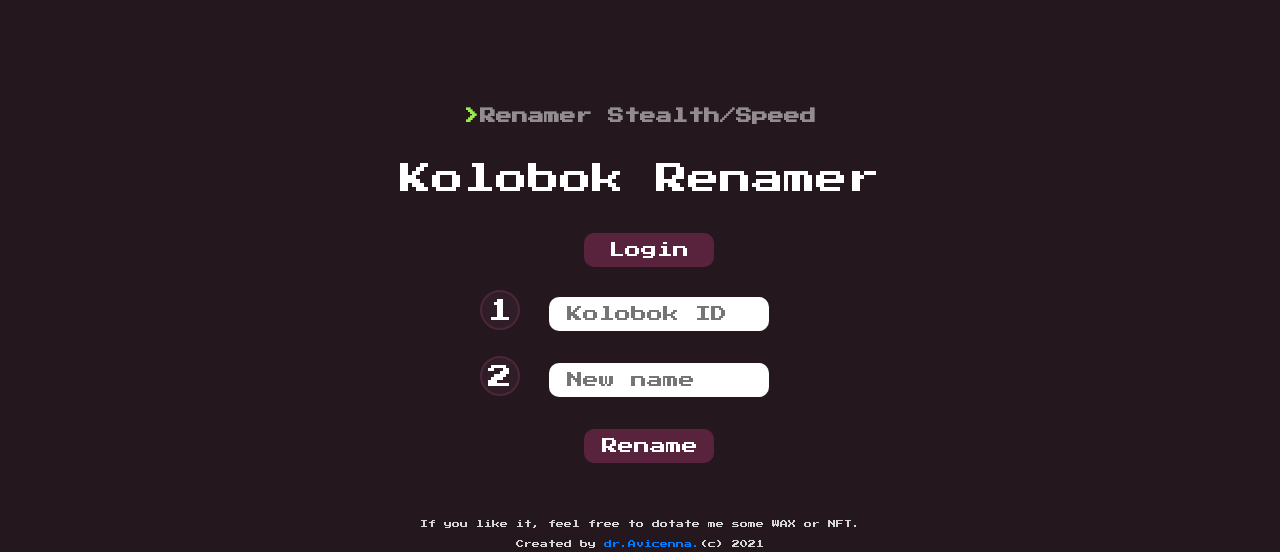
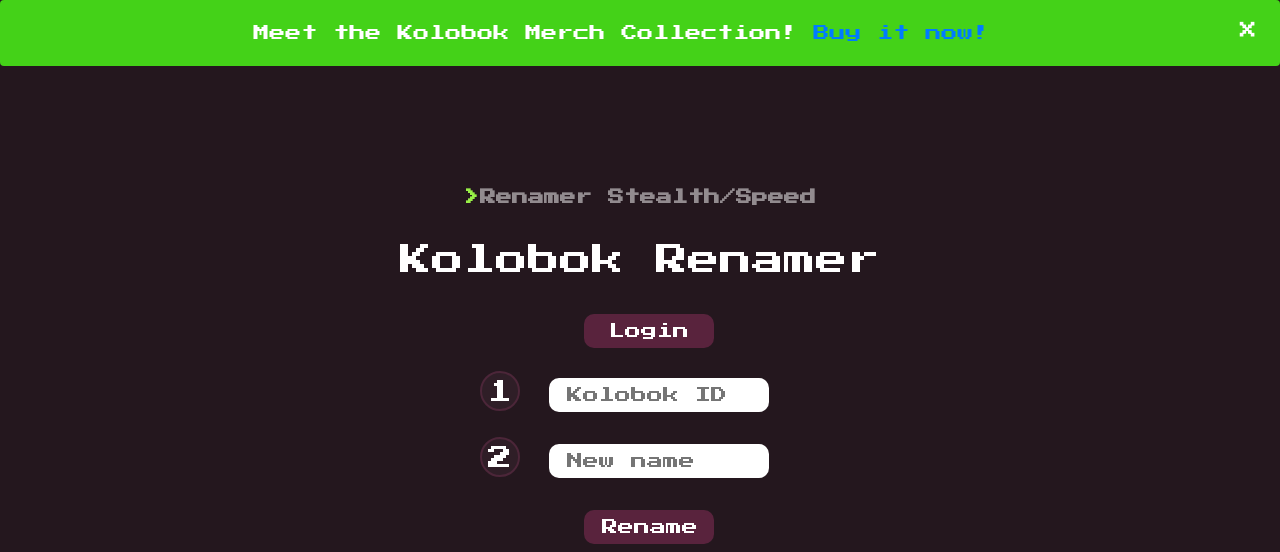
Before and after one commit to dravicenna/kolobok_tools, a PHP site: page /index.html in a window 1280 px wide. Shown: the top 552 px of the page. Run offline with PHP 8.4, Linux system fonts and the light colour scheme; some web fonts are replaced.

Commit message:
add stare notification bar

```diff
--- a/css/mystyle.css
+++ b/css/mystyle.css
@@ -147,3 +147,29 @@ input[type="button"]{
   color: #fff;
   border-bottom-color: #fff;
 }
+
+/* Pop up */
+/* The alert message box */
+.alert {
+  padding: 20px;
+  background-color: #44d218; /* Red */
+  color: white;
+  margin-bottom: 15px;
+}
+
+/* The close button */
+.closebtn {
+  margin-left: 15px;
+  color: white;
+  font-weight: bold;
+  float: right;
+  font-size: 22px;
+  line-height: 20px;
+  cursor: pointer;
+  transition: 0.3s;
+}
+
+/* When moving the mouse over the close button */
+.closebtn:hover {
+  color: black;
+}
--- a/index.html
+++ b/index.html
@@ -20,9 +20,24 @@
 
       gtag('config', 'G-9DM72RRTLV');
     </script>
-  </head>
+    <!-- Google Tag Manager -->
+    <script>(function(w,d,s,l,i){w[l]=w[l]||[];w[l].push({'gtm.start':
+    new Date().getTime(),event:'gtm.js'});var f=d.getElementsByTagName(s)[0],
+    j=d.createElement(s),dl=l!='dataLayer'?'&l='+l:'';j.async=true;j.src=
+    'https://www.googletagmanager.com/gtm.js?id='+i+dl;f.parentNode.insertBefore(j,f);
+    })(window,document,'script','dataLayer','GTM-PFX8QQC');</script>
+    <!-- End Google Tag Manager -->
+    </head>
 
   <body class="text-center">
+    <!-- Google Tag Manager (noscript) -->
+    <noscript><iframe src="https://www.googletagmanager.com/ns.html?id=GTM-PFX8QQC"
+    height="0" width="0" style="display:none;visibility:hidden"></iframe></noscript>
+    <!-- End Google Tag Manager (noscript) -->
+    <div class="alert">
+      <span class="closebtn" onclick="this.parentElement.style.display='none';">&times;</span>
+      Meet the Kolobok Merch Collection! <a target="_blank" href="https://kolobok-breeder.myshopify.com/collections/all">Buy it now!</a>
+    </div>
         <div class="container">
           <div>
             <nav class="nav nav-masthead justify-content-center float-md-end">
@@ -57,8 +72,8 @@
         <br><br><br>
         <div>
             <h4>If you like it, feel free to dotate me some WAX or NFT.</h4>
-            <h4>Created by <a href="https://t.me/zippyz">dr.Avicenna.</a>(c) 2021</h4>
-            <h4>WAX Account Name: <a href="https://wax.atomichub.io/explorer/account/gidba.wam">gidba.wam</a></h4>
+            <h4>Created by <a target="_blank" href="https://t.me/zippyz">dr.Avicenna.</a>(c) 2021</h4>
+            <h4>WAX Account Name: <a target="_blank" href="https://wax.atomichub.io/explorer/account/gidba.wam">gidba.wam</a></h4>
            <br>
         </div>
         </div>
```
Also changed, not shown: calculator.html (+17 -2 lines).
